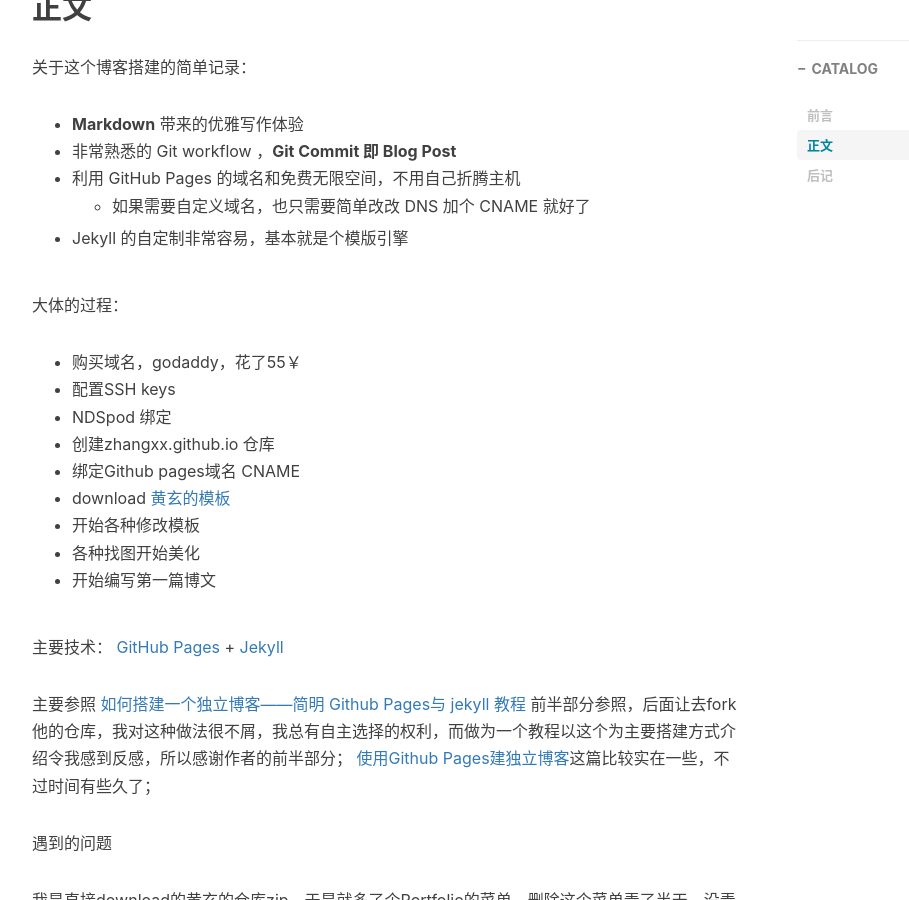
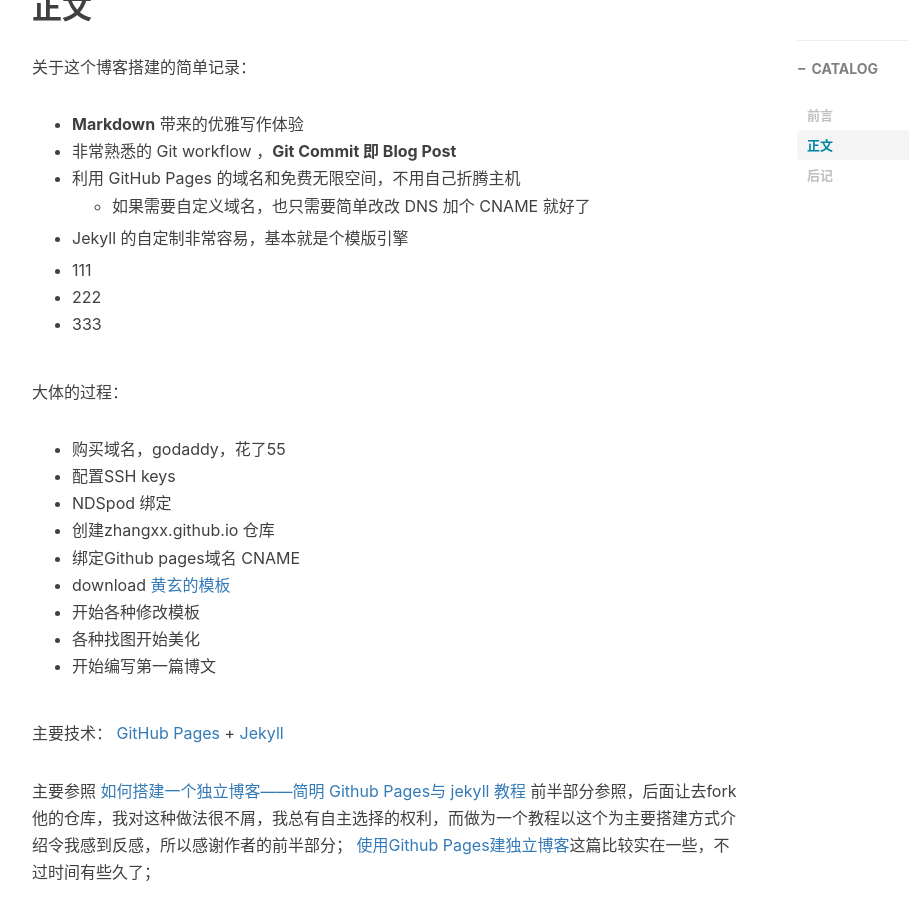
Before and after one commit to zhangxx0/zhangxx0.github.io, a Jekyll site: the page built from _posts/2016-04-28-hello-2016.markdown, in a window 1280 px wide and 900 px high, scrolled down 882 px. Shown: the whole window, without its empty margins (233-1142 px from the left). Built offline with Jekyll 4.4.1, drawn with Linux system fonts in a browser that asks for light colours; nearby versions of some CDN libraries; comment, search, counter and statistics services are not loaded.

Commit message:
Update 2016-04-28-hello-2016.markdown

```diff
--- a/_posts/2016-04-28-hello-2016.markdown
+++ b/_posts/2016-04-28-hello-2016.markdown
@@ -31,8 +31,12 @@
 	* 如果需要自定义域名，也只需要简单改改 DNS 加个 CNAME 就好了
 * Jekyll 的自定制非常容易，基本就是个模版引擎
 
+* 111
+* 222
+* 333
+
 大体的过程：
-* 购买域名，godaddy，花了55￥
+* 购买域名，godaddy，花了55
 * 配置SSH keys
 * NDSpod 绑定
 * 创建zhangxx.github.io 仓库
```
